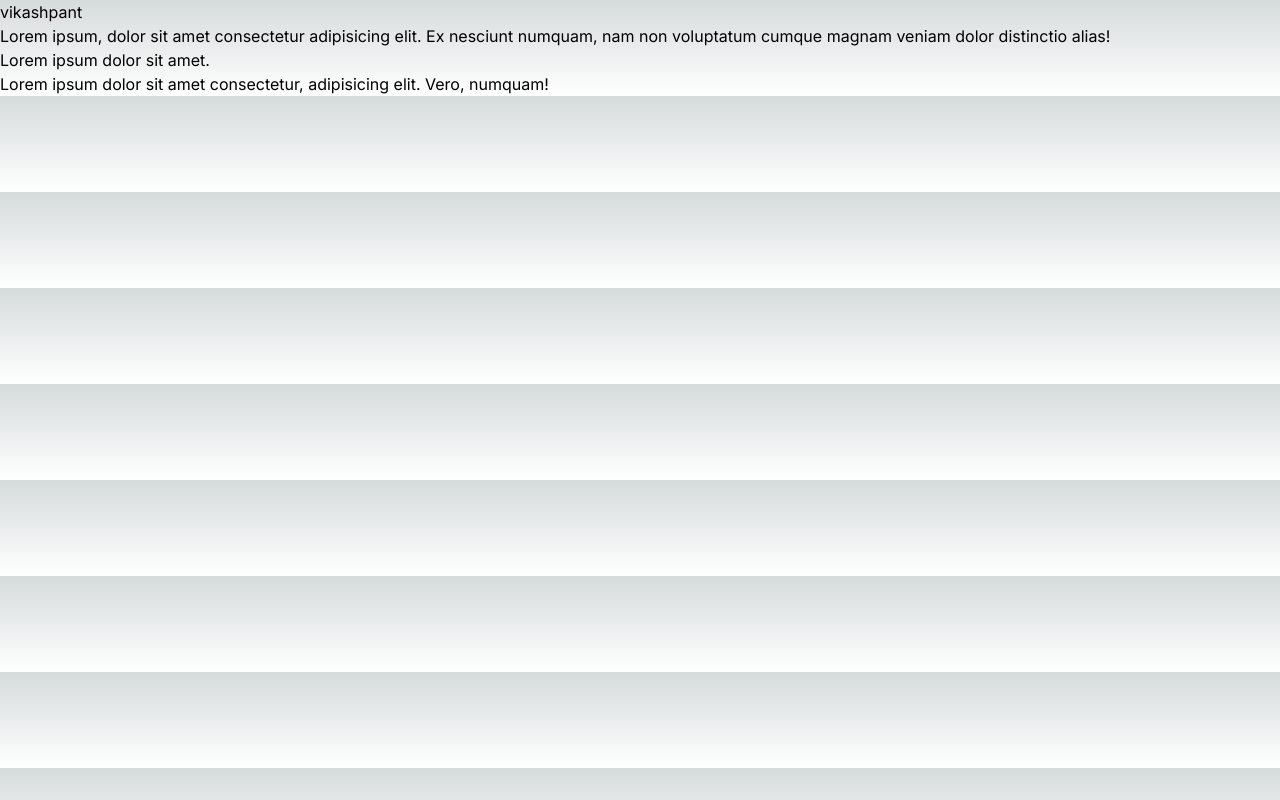
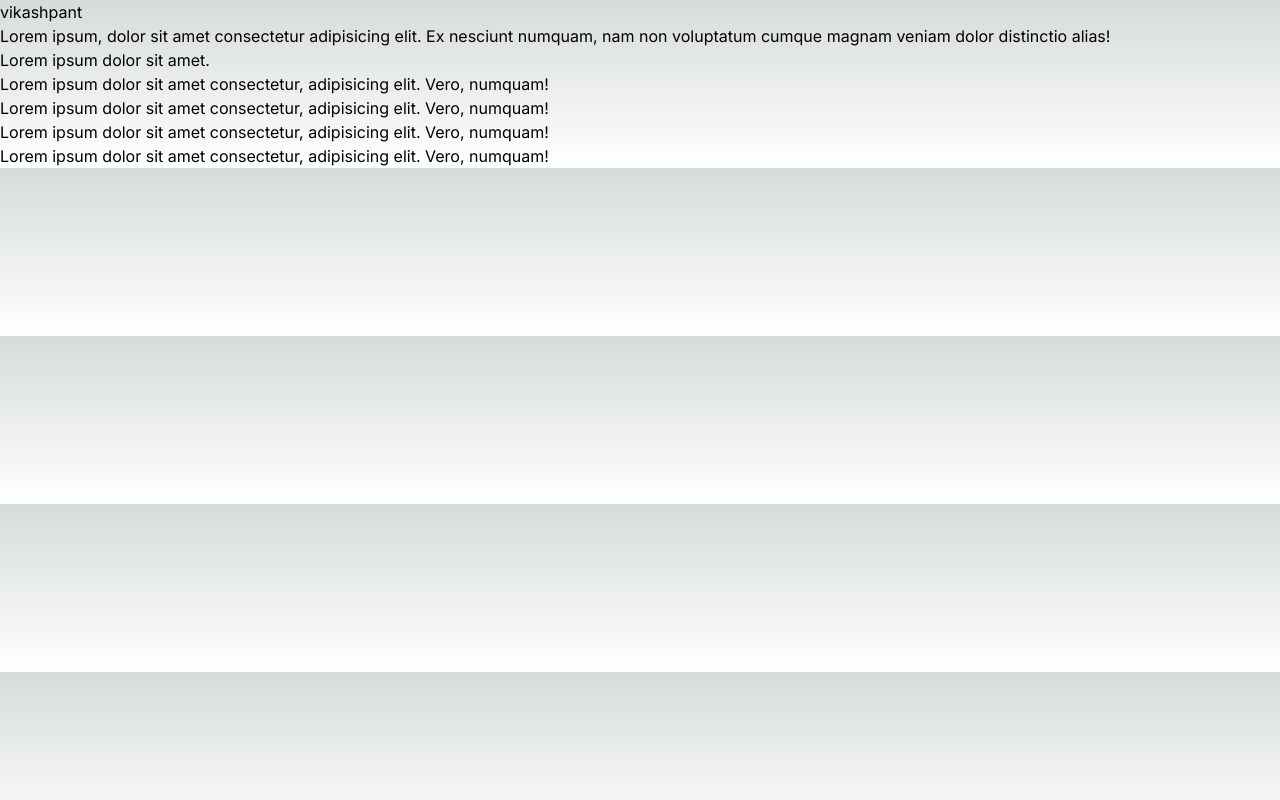
Before and after one commit to vikash0p/mygithubpro, a Next.js app: page / in a window 1280 px wide. Built offline with nearby package versions, Linux system fonts and the light colour scheme.

Commit message:
add h3 heading in index.js

```diff
--- a/app/page.js
+++ b/app/page.js
@@ -7,6 +7,9 @@ const page = () => {
       <h1>Lorem ipsum, dolor sit amet consectetur adipisicing elit. Ex nesciunt numquam, nam non voluptatum cumque magnam veniam dolor distinctio alias!</h1>
       <h2>Lorem ipsum dolor sit amet.</h2>
       <h3>Lorem ipsum dolor sit amet consectetur, adipisicing elit. Vero, numquam!</h3>
+      <h3>Lorem ipsum dolor sit amet consectetur, adipisicing elit. Vero, numquam!</h3>
+      <h3>Lorem ipsum dolor sit amet consectetur, adipisicing elit. Vero, numquam!</h3>
+      <h3>Lorem ipsum dolor sit amet consectetur, adipisicing elit. Vero, numquam!</h3>
     </div>
   )
 }
```
